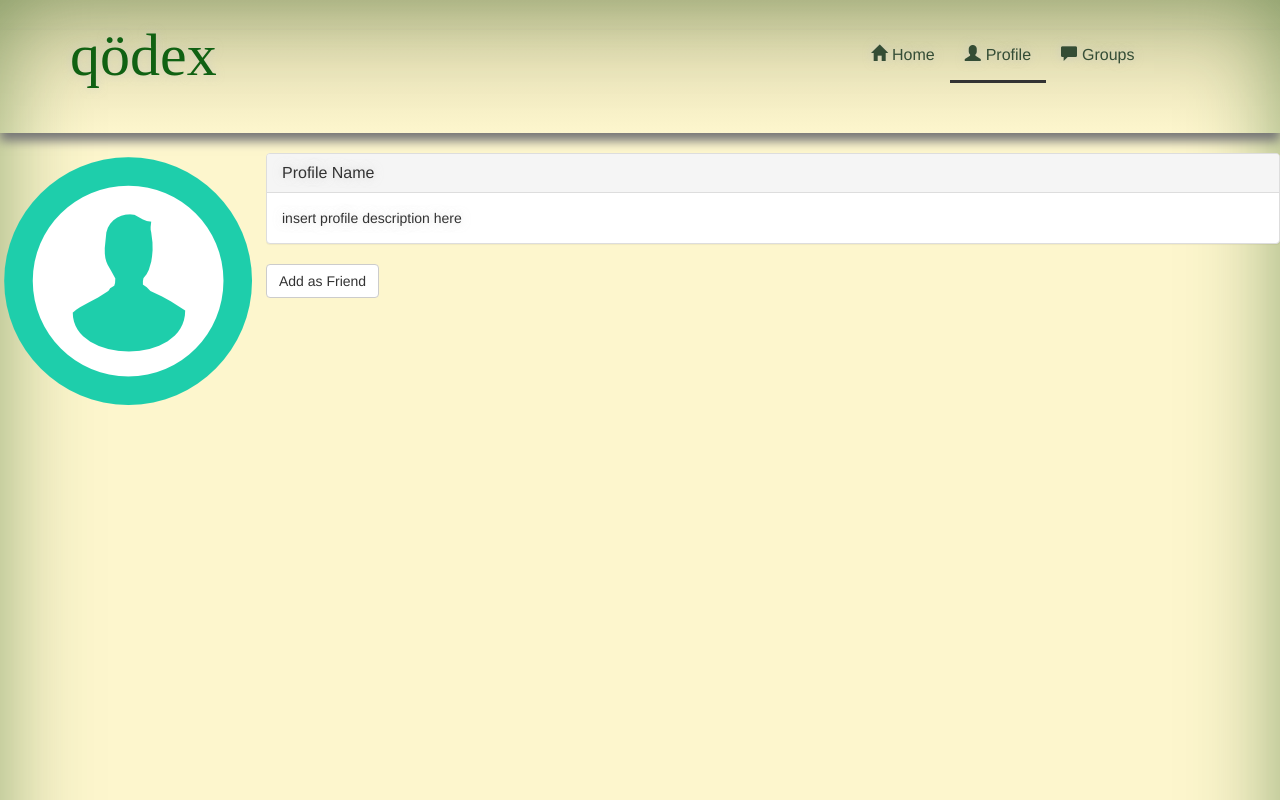
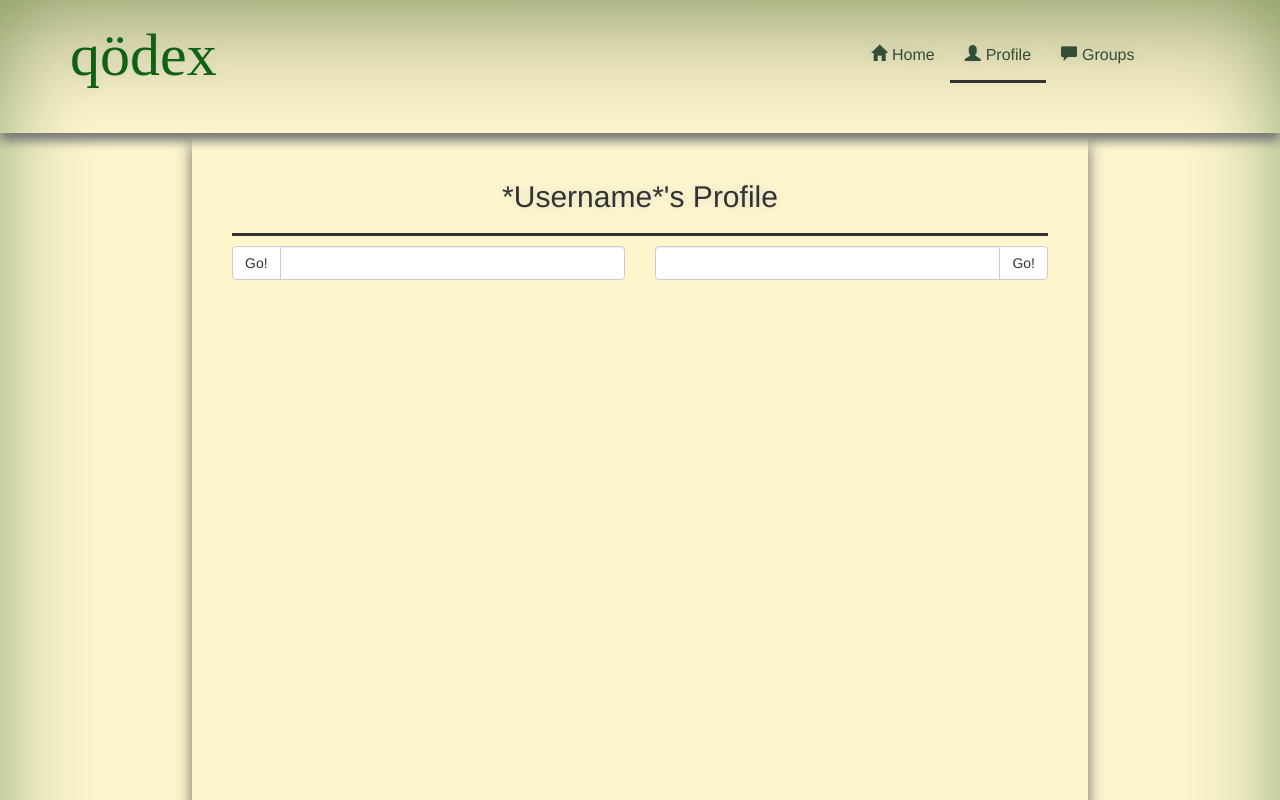
Before and after one commit to Uberi/qodex, a plain HTML site: page static/profile/index.html in a window 1280 px wide. Shown: the top 800 px of the page. Drawn offline with nearby package versions, Linux system fonts and the light colour scheme; files whose address does not match are found by name.

Commit message:
Profile page

```diff
--- a/static/profile/index.html
+++ b/static/profile/index.html
@@ -28,7 +28,28 @@
 	</head>
 
 	<body>
-
+		<article>
+			<div class="horizontal-buffer"></div>
+			<h2 style="text-align:center;border-bottom:3px solid #333;padding-bottom:20px">*Username*'s Profile</h2>
+			<div class="row">
+				<div class="col-lg-6">
+					<div class="input-group">
+						<span class="input-group-btn">
+							<button class="btn btn-default" type="button">Go!</button>
+						</span>
+						<input type="text" class="form-control">
+					</div><!-- /input-group -->
+				</div><!-- /.col-lg-6 -->
+				<div class="col-lg-6">
+					<div class="input-group">
+						<input type="text" class="form-control">
+						<span class="input-group-btn">
+							<button class="btn btn-default" type="button">Go!</button>
+						</span>
+					</div><!-- /input-group -->
+				</div><!-- /.col-lg-6 -->
+			</div><!-- /.row -->
+		</article>
 		<div class="navbar navbar-inverse  navbar-fixed-top" role="navigation">
 			<div class="container">
 				<div class="navbar-header">
@@ -50,23 +71,7 @@
 			</div>
 		</div>
 
-		<div class="media">
-			<a class="pull-left" href="#">
-				<img class="media-object" src="../img/User_Profile.png" alt="...">
-			</a>
-			<div class="media-body">
-				<div class="panel panel-default">
-					<div class="panel-heading">
-						<h3 class="panel-title">Profile Name</h3>
-					</div>
-					<div class="panel-body">
-						insert profile description here
-					</div>
-				</div>
 
-			</div>
-			<button type="button" class="btn btn-default">Add as Friend</button>
-		</div>
 
 		<div class="background">
 			<div class="background-top"></div>
--- a/static/starter-template.css
+++ b/static/starter-template.css
@@ -18,6 +18,7 @@ article {
   margin-left: 15%;
   margin-right: 15%;
   box-shadow: 0 15px 15px #666;
+  padding: 0 40px 0 40px;
 }
 
 .background {
@@ -110,3 +111,8 @@ to {top: 0;}
 .active {
   border-bottom: 3px solid;
 }
+
+.horizontal-buffer {
+  width: auto;
+  height: 30px;
+}
```
